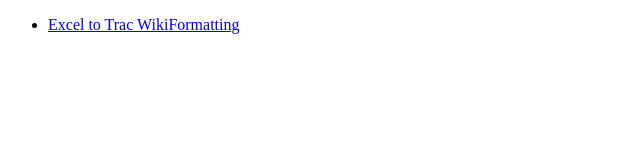
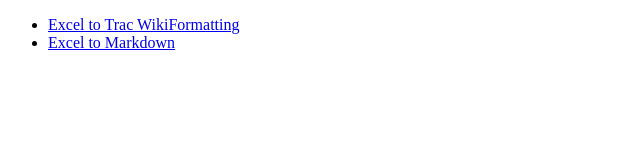
Before and after one commit to scottwmaxwell/productivity, a plain HTML site: page index.html in a window 1280 px wide. Shown: the whole page, without its empty margins (0-640 px from the left). Drawn offline with Linux system fonts and the light colour scheme.

Commit message:
Update index.html

```diff
--- a/index.html
+++ b/index.html
@@ -8,6 +8,7 @@
 <body>
     <ul>
         <li><a href="https://scottwmaxwell.github.io/productivity/exceltotracwiki.html">Excel to Trac WikiFormatting</a></li>
+        <li><a href="https://scottwmaxwell.github.io/productivity/exceltomarkdown.html">Excel to Markdown</a></li>
     </ul>
 </body>
 </html>
```
